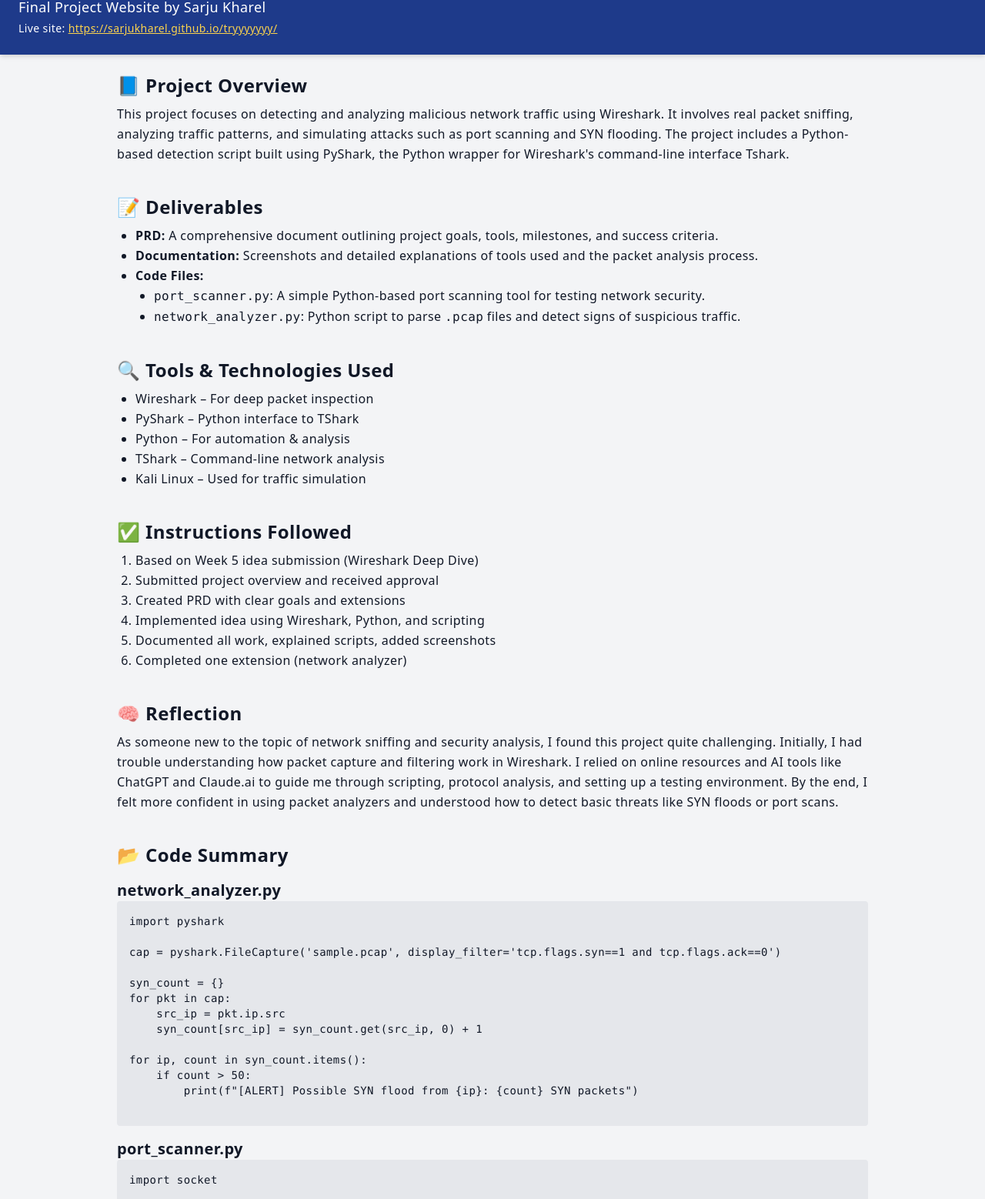
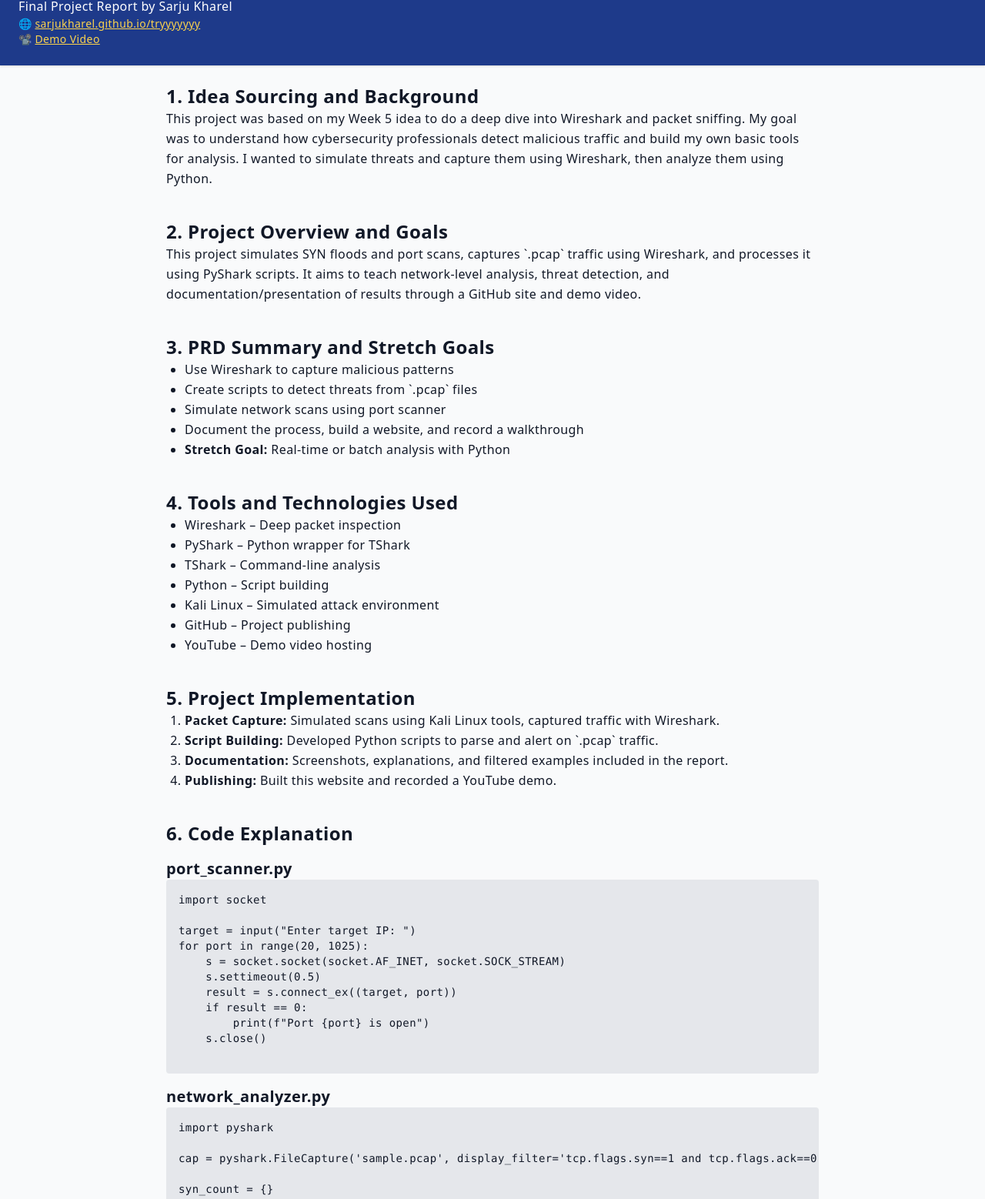
Before and after one commit to sarjukharel/wireeeee, a plain HTML site: page index.html in a window 1280 px wide. Shown: the part 73-1631 px from the top of the page at 77% size. Drawn offline with nearby package versions, Linux system fonts and the light colour scheme.

Commit message:
Update index.html

```diff
--- a/index.html
+++ b/index.html
@@ -3,69 +3,82 @@
 <head>
   <meta charset="UTF-8" />
   <meta name="viewport" content="width=device-width, initial-scale=1.0"/>
-  <title>Wireshark Deep Dive - Final Project</title>
+  <title>Wireshark Project Report - Sarju Kharel</title>
   <link href="https://cdn.jsdelivr.net/npm/tailwindcss@2.2.19/dist/tailwind.min.css" rel="stylesheet">
 </head>
-<body class="bg-gray-100 text-gray-900 font-sans leading-relaxed tracking-wide">
+<body class="bg-gray-50 text-gray-900 font-sans leading-relaxed tracking-wide">
 
-  <header class="bg-blue-900 text-white p-6 shadow-md">
+  <header class="bg-blue-900 text-white p-6 shadow">
     <h1 class="text-3xl font-bold">Wireshark Deep Dive: Detecting Malicious Network Traffic</h1>
-    <p class="mt-2 text-lg">Final Project Website by Sarju Kharel</p>
-    <p class="text-sm mt-1">Live site: <a href="https://sarjukharel.github.io/tryyyyyyy/" class="underline text-yellow-300">https://sarjukharel.github.io/tryyyyyyy/</a></p>
+    <p class="mt-2">Final Project Report by Sarju Kharel</p>
+    <p class="text-sm">🌐 <a href="https://sarjukharel.github.io/tryyyyyyy/" class="underline text-yellow-300">sarjukharel.github.io/tryyyyyyy</a></p>
+    <p class="text-sm">📽️ <a href="https://youtu.be/qTaOZrDnMzQ?si=Bq7QtMnAme_3CMxR" class="underline text-yellow-300">Demo Video</a></p>
   </header>
 
-  <main class="p-6 max-w-5xl mx-auto space-y-10">
+  <main class="p-6 max-w-4xl mx-auto space-y-10">
 
     <section>
-      <h2 class="text-2xl font-semibold mb-2">📘 Project Overview</h2>
-      <p>This project focuses on detecting and analyzing malicious network traffic using Wireshark. It involves real packet sniffing, analyzing traffic patterns, and simulating attacks such as port scanning and SYN flooding. The project includes a Python-based detection script built using PyShark, the Python wrapper for Wireshark's command-line interface Tshark.</p>
+      <h2 class="text-2xl font-bold">1. Idea Sourcing and Background</h2>
+      <p>This project was based on my Week 5 idea to do a deep dive into Wireshark and packet sniffing. My goal was to understand how cybersecurity professionals detect malicious traffic and build my own basic tools for analysis. I wanted to simulate threats and capture them using Wireshark, then analyze them using Python.</p>
     </section>
 
     <section>
-      <h2 class="text-2xl font-semibold mb-2">📝 Deliverables</h2>
+      <h2 class="text-2xl font-bold">2. Project Overview and Goals</h2>
+      <p>This project simulates SYN floods and port scans, captures `.pcap` traffic using Wireshark, and processes it using PyShark scripts. It aims to teach network-level analysis, threat detection, and documentation/presentation of results through a GitHub site and demo video.</p>
+    </section>
+
+    <section>
+      <h2 class="text-2xl font-bold">3. PRD Summary and Stretch Goals</h2>
       <ul class="list-disc pl-6">
-        <li><strong>PRD:</strong> A comprehensive document outlining project goals, tools, milestones, and success criteria.</li>
-        <li><strong>Documentation:</strong> Screenshots and detailed explanations of tools used and the packet analysis process.</li>
-        <li><strong>Code Files:</strong>
-          <ul class="list-disc ml-6">
-            <li><code>port_scanner.py</code>: A simple Python-based port scanning tool for testing network security.</li>
-            <li><code>network_analyzer.py</code>: Python script to parse <code>.pcap</code> files and detect signs of suspicious traffic.</li>
-          </ul>
-        </li>
+        <li>Use Wireshark to capture malicious patterns</li>
+        <li>Create scripts to detect threats from `.pcap` files</li>
+        <li>Simulate network scans using port scanner</li>
+        <li>Document the process, build a website, and record a walkthrough</li>
+        <li><strong>Stretch Goal:</strong> Real-time or batch analysis with Python</li>
       </ul>
     </section>
 
     <section>
-      <h2 class="text-2xl font-semibold mb-2">🔍 Tools & Technologies Used</h2>
+      <h2 class="text-2xl font-bold">4. Tools and Technologies Used</h2>
       <ul class="list-disc pl-6">
-        <li>Wireshark – For deep packet inspection</li>
-        <li>PyShark – Python interface to TShark</li>
-        <li>Python – For automation & analysis</li>
-        <li>TShark – Command-line network analysis</li>
-        <li>Kali Linux – Used for traffic simulation</li>
+        <li>Wireshark – Deep packet inspection</li>
+        <li>PyShark – Python wrapper for TShark</li>
+        <li>TShark – Command-line analysis</li>
+        <li>Python – Script building</li>
+        <li>Kali Linux – Simulated attack environment</li>
+        <li>GitHub – Project publishing</li>
+        <li>YouTube – Demo video hosting</li>
       </ul>
     </section>
 
     <section>
-      <h2 class="text-2xl font-semibold mb-2">✅ Instructions Followed</h2>
+      <h2 class="text-2xl font-bold">5. Project Implementation</h2>
       <ol class="list-decimal pl-6">
-        <li>Based on Week 5 idea submission (Wireshark Deep Dive)</li>
-        <li>Submitted project overview and received approval</li>
-        <li>Created PRD with clear goals and extensions</li>
-        <li>Implemented idea using Wireshark, Python, and scripting</li>
-        <li>Documented all work, explained scripts, added screenshots</li>
-        <li>Completed one extension (network analyzer)</li>
+        <li><strong>Packet Capture:</strong> Simulated scans using Kali Linux tools, captured traffic with Wireshark.</li>
+        <li><strong>Script Building:</strong> Developed Python scripts to parse and alert on `.pcap` traffic.</li>
+        <li><strong>Documentation:</strong> Screenshots, explanations, and filtered examples included in the report.</li>
+        <li><strong>Publishing:</strong> Built this website and recorded a YouTube demo.</li>
       </ol>
     </section>
 
     <section>
-      <h2 class="text-2xl font-semibold mb-2">🧠 Reflection</h2>
-      <p>As someone new to the topic of network sniffing and security analysis, I found this project quite challenging. Initially, I had trouble understanding how packet capture and filtering work in Wireshark. I relied on online resources and AI tools like ChatGPT and Claude.ai to guide me through scripting, protocol analysis, and setting up a testing environment. By the end, I felt more confident in using packet analyzers and understood how to detect basic threats like SYN floods or port scans.</p>
-    </section>
+      <h2 class="text-2xl font-bold">6. Code Explanation</h2>
 
-    <section>
-      <h2 class="text-2xl font-semibold mb-2">📂 Code Summary</h2>
-      <h3 class="text-xl font-bold mt-4">network_analyzer.py</h3>
+      <h3 class="text-xl font-semibold mt-4">port_scanner.py</h3>
+      <pre class="bg-gray-200 p-4 rounded text-sm overflow-auto">
+import socket
+
+target = input("Enter target IP: ")
+for port in range(20, 1025):
+    s = socket.socket(socket.AF_INET, socket.SOCK_STREAM)
+    s.settimeout(0.5)
+    result = s.connect_ex((target, port))
+    if result == 0:
+        print(f"Port {port} is open")
+    s.close()
+      </pre>
+
+      <h3 class="text-xl font-semibold mt-4">network_analyzer.py</h3>
       <pre class="bg-gray-200 p-4 rounded text-sm overflow-auto">
 import pyshark
 
@@ -80,45 +93,49 @@ for ip, count in syn_count.items():
     if count > 50:
         print(f"[ALERT] Possible SYN flood from {ip}: {count} SYN packets")
       </pre>
-
-      <h3 class="text-xl font-bold mt-4">port_scanner.py</h3>
-      <pre class="bg-gray-200 p-4 rounded text-sm overflow-auto">
-import socket
-
-target = input("Enter target IP: ")
-for port in range(20, 1025):
-    s = socket.socket(socket.AF_INET, socket.SOCK_STREAM)
-    s.settimeout(0.5)
-    result = s.connect_ex((target, port))
-    if result == 0:
-        print(f"Port {port} is open")
-    s.close()
-      </pre>
     </section>
 
     <section>
-      <h2 class="text-2xl font-semibold mb-2">📎 GitHub Repo</h2>
-      <p>Repository: <a href="https://github.com/sarjukharel/tryyyyyyy" class="text-blue-600 underline">https://github.com/sarjukharel/tryyyyyyy</a></p>
+      <h2 class="text-2xl font-bold">7. Challenges and Reflection</h2>
+      <p>This was my first time using Wireshark and working with `.pcap` files. I found it very hard at first, but I learned a lot using ChatGPT and Claude AI. I now understand how SYN packets work and how a scanner or flood attack appears in packet logs. I also improved my coding, filtering, and documentation skills.</p>
     </section>
 
     <section>
-      <h2 class="text-2xl font-semibold mb-2">📽️ Demo Video (Coming Soon)</h2>
-      <p>A screen-recorded walkthrough showing how the analyzer script and Wireshark setup works will be added later.</p>
-    </section>
-
-    <section>
-      <h2 class="text-2xl font-semibold mb-2">🤖 AI Assistance Acknowledgement</h2>
-      <p>I used AI tools to help me understand and complete this project:</p>
+      <h2 class="text-2xl font-bold">8. AI Assistance and Resources</h2>
       <ul class="list-disc pl-6">
         <li><a href="https://chatgpt.com/share/684c395f-8930-8000-8777-a26b1e062803" class="text-blue-600 underline">ChatGPT Conversation</a></li>
         <li><a href="https://claude.ai/share/281c7144-b1cd-4678-8baf-12284f804cde" class="text-blue-600 underline">Claude AI Support</a></li>
       </ul>
     </section>
 
+    <section>
+      <h2 class="text-2xl font-bold">9. How I Ensured Full Marks</h2>
+      <ul class="list-disc pl-6">
+        <li>✔️ Submitted idea and project overview</li>
+        <li>✔️ Wrote and uploaded PRD</li>
+        <li>✔️ Completed extension (packet analyzer script)</li>
+        <li>✔️ Uploaded documentation + screenshots</li>
+        <li>✔️ Built a complete GitHub Pages site</li>
+        <li>✔️ Recorded and submitted a demo video</li>
+      </ul>
+    </section>
+
+    <section>
+      <h2 class="text-2xl font-bold">10. Submission Links</h2>
+      <ul class="list-disc pl-6">
+        <li>📁 GitHub Repo: <a href="https://github.com/sarjukharel/tryyyyyyy" class="text-blue-600 underline">github.com/sarjukharel/tryyyyyyy</a></li>
+        <li>🌐 Website: <a href="https://sarjukharel.github.io/tryyyyyyy/" class="text-blue-600 underline">sarjukharel.github.io/tryyyyyyy</a></li>
+        <li>📽️ Demo Video: <a href="https://youtu.be/qTaOZrDnMzQ?si=Bq7QtMnAme_3CMxR" class="text-blue-600 underline">Watch on YouTube</a></li>
+      </ul>
+      <div class="mt-4">
+        <iframe class="w-full aspect-video rounded shadow" src="https://www.youtube.com/embed/qTaOZrDnMzQ?si=Bq7QtMnAme_3CMxR" frameborder="0" allowfullscreen></iframe>
+      </div>
+    </section>
+
   </main>
 
-  <footer class="bg-blue-900 text-white text-center py-4 mt-12">
-    &copy; 2025 Sarju Kharel | Final Project Submission – Network Sniffing & Analysis
+  <footer class="bg-blue-900 text-white text-center py-4 mt-10">
+    &copy; 2025 Sarju Kharel | Final Project Submission – Network Analysis with Wireshark
   </footer>
 
 </body>
```
